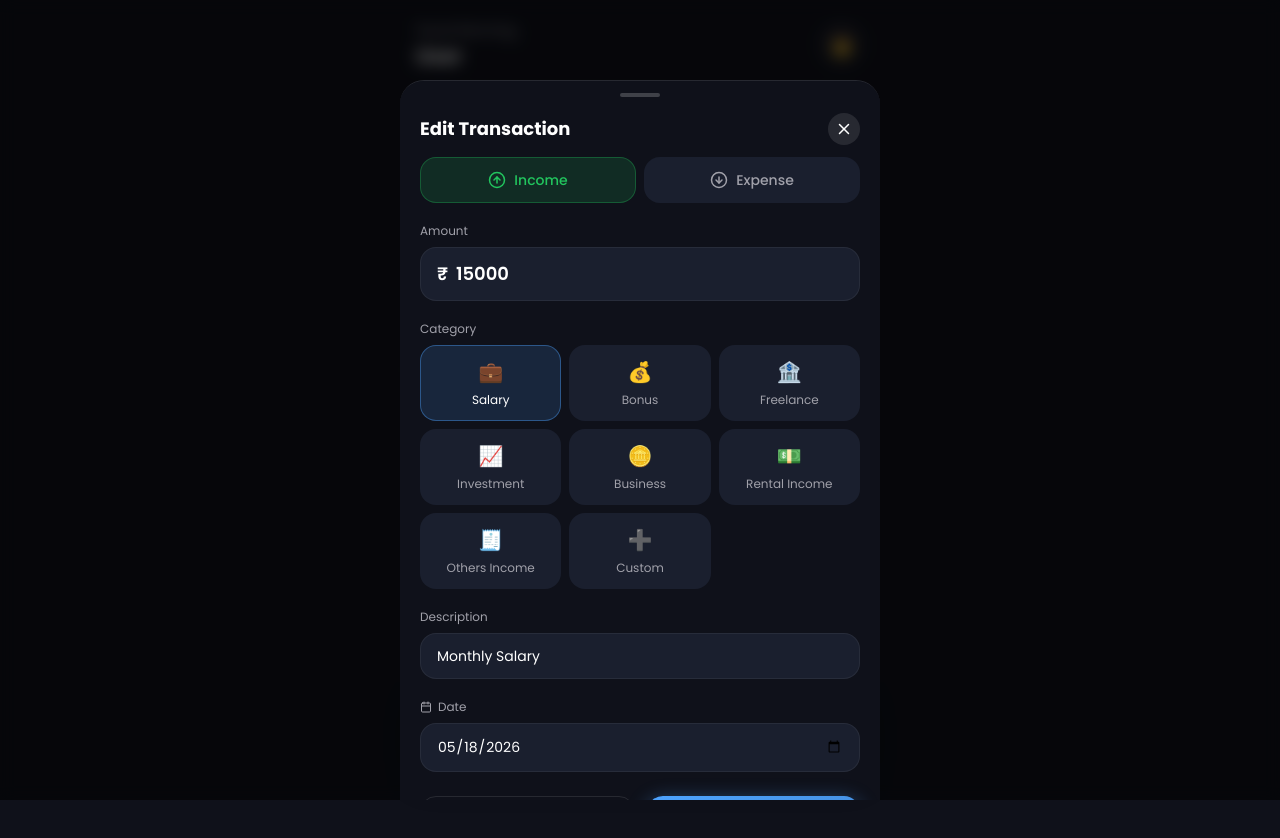
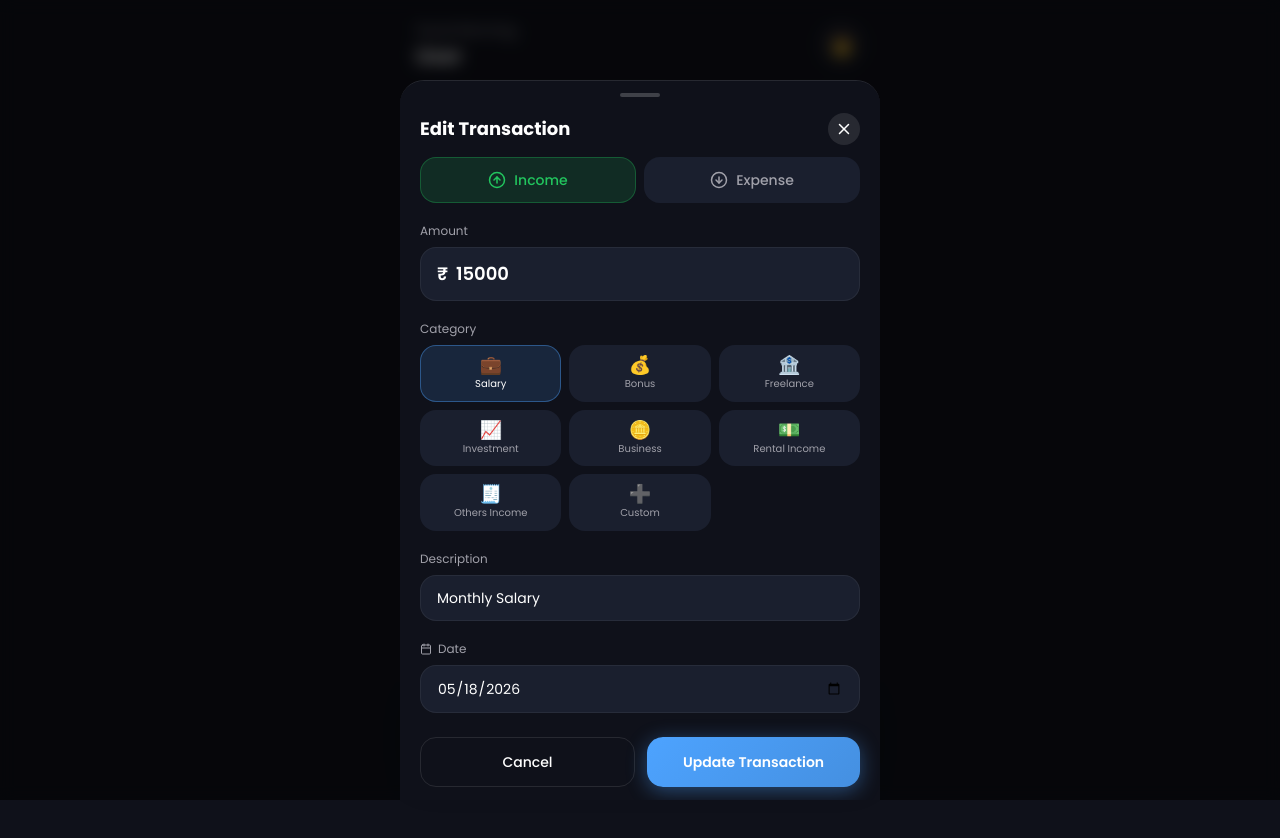
Before and after one commit to Moniram20/money-secured, a Next.js app: page / in a window 1280 px wide. Both pictures are taken after a click on the button 803 px from the left and 429 px from the top of the page. Shown: the top 838 px of the page. Built offline with nearby package versions, Linux system fonts and the light colour scheme.

Commit message:
8b02c051-8801-456c-a423-82f556c87665

```diff
--- a/src/app/page.tsx
+++ b/src/app/page.tsx
@@ -2,7 +2,7 @@
 
 import React, { useState, useCallback } from 'react';
 import { Transaction, Profile, TabType, DEFAULT_PROFILE, SAMPLE_TRANSACTIONS, CustomCategory, accentColors } from '@/lib/types';
-import { addTransaction, updateTransaction, deleteTransaction, getTransactions, getCustomCategories, getProfile } from '@/lib/storage';
+import { addTransaction, updateTransaction, deleteTransaction, getTransactions, getCustomCategories, getProfile, addCustomCategory } from '@/lib/storage';
 import HomePage from '@/components/money-tracker/HomePage';
 import StatsPage from '@/components/money-tracker/StatsPage';
 import AddTransactionModal from '@/components/money-tracker/AddTransactionModal';
@@ -104,6 +104,11 @@ export default function MoneySecuredApp() {
     setAppState(prev => ({ ...prev, customCategories: cats }));
   }, []);
 
+  const handleAddCustomCategoryFromModal = useCallback((cat: CustomCategory) => {
+    const updated = addCustomCategory(cat);
+    setAppState(prev => ({ ...prev, customCategories: updated }));
+  }, []);
+
   const handleResetAll = useCallback(() => {
     localStorage.removeItem('money_secured_transactions');
     localStorage.removeItem('money_secured_profile');
@@ -133,6 +138,7 @@ export default function MoneySecuredApp() {
               profile={profile}
               onEdit={handleEditTransaction}
               onDelete={handleDeleteTransaction}
+              onNavigateSettings={() => setActiveTab('settings')}
             />
           )}
           {activeTab === 'stats' && (
@@ -162,6 +168,7 @@ export default function MoneySecuredApp() {
           onUpdate={handleUpdateTransaction}
           editingTransaction={editingTransaction}
           customCategories={customCategories}
+          onAddCustomCategory={handleAddCustomCategoryFromModal}
         />
       </div>
     </div>
--- a/src/components/money-tracker/AddTransactionModal.tsx
+++ b/src/components/money-tracker/AddTransactionModal.tsx
@@ -11,6 +11,7 @@ interface AddTransactionModalProps {
   onUpdate: (transaction: Transaction) => void;
   editingTransaction: Transaction | null;
   customCategories: CustomCategory[];
+  onAddCustomCategory?: (category: CustomCategory) => void;
 }
 
 function getInitialValues(editingTransaction: Transaction | null) {
@@ -42,6 +43,7 @@ export default function AddTransactionModal({
   onUpdate,
   editingTransaction,
   customCategories,
+  onAddCustomCategory,
 }: AddTransactionModalProps) {
   const initial = getInitialValues(editingTransaction);
   const [type, setType] = useState<'income' | 'expense'>(initial.type);
@@ -64,9 +66,21 @@ export default function AddTransactionModal({
 
   const handleSelectCustomCategory = () => {
     if (customName.trim()) {
-      setCategory(customName.trim());
-      setCategoryIcon(customIcon);
+      const newCat: CustomCategory = {
+        id: Date.now().toString(),
+        type,
+        name: customName.trim(),
+        icon: customIcon || '🎯',
+      };
+      // Save custom category permanently
+      if (onAddCustomCategory) {
+        onAddCustomCategory(newCat);
+      }
+      setCategory(newCat.name);
+      setCategoryIcon(newCat.icon);
       setShowCustomInput(false);
+      setCustomName('');
+      setCustomIcon('🎯');
     }
   };
 
@@ -165,27 +179,27 @@ export default function AddTransactionModal({
                 <button
                   key={cat.name}
                   onClick={() => { setCategory(cat.name); setCategoryIcon(cat.icon); setShowCustomInput(false); }}
-                  className={`flex flex-col items-center gap-1.5 py-3 rounded-xl text-xs transition-all border ${
+                  className={`flex flex-col items-center gap-1 py-2.5 px-1 rounded-xl transition-all border ${
                     category === cat.name
                       ? 'bg-[#4DA3FF]/15 border-[#4DA3FF]/40 text-white'
                       : 'bg-[#1A1F2E] border-transparent text-[#A1A1AA] hover:bg-[#252a3a]'
                   }`}
                 >
-                  <span className="text-xl">{cat.icon}</span>
-                  <span className="truncate w-full text-center px-1">{cat.name}</span>
+                  <span className="text-lg leading-none">{cat.icon}</span>
+                  <span className="text-[10px] leading-tight text-center w-full break-words">{cat.name}</span>
                 </button>
               ))}
               {/* Custom category button */}
               <button
                 onClick={() => setShowCustomInput(!showCustomInput)}
-                className={`flex flex-col items-center gap-1.5 py-3 rounded-xl text-xs transition-all border ${
+                className={`flex flex-col items-center gap-1 py-2.5 px-1 rounded-xl transition-all border ${
                   showCustomInput
                     ? 'bg-[#4DA3FF]/15 border-[#4DA3FF]/40 text-white'
                     : 'bg-[#1A1F2E] border-transparent text-[#A1A1AA] hover:bg-[#252a3a]'
                 }`}
               >
-                <span className="text-xl">➕</span>
-                <span className="truncate w-full text-center px-1">Custom</span>
+                <span className="text-lg leading-none">➕</span>
+                <span className="text-[10px] leading-tight text-center w-full break-words">Custom</span>
               </button>
             </div>
 
--- a/src/components/money-tracker/DonutChart.tsx
+++ b/src/components/money-tracker/DonutChart.tsx
@@ -85,14 +85,14 @@ export default function DonutChart({
         </div>
       </div>
       {/* Legend */}
-      <div className="flex flex-wrap justify-center gap-x-4 gap-y-2 px-2">
+      <div className="grid grid-cols-2 gap-x-4 gap-y-2 px-2 w-full">
         {segments.map((segment, index) => (
           <div key={index} className="flex items-center gap-1.5 text-xs">
             <div
               className="w-2.5 h-2.5 rounded-full shrink-0"
               style={{ backgroundColor: segment.color }}
             />
-            <span className="text-[#A1A1AA]">
+            <span className="text-[#A1A1AA] truncate">
               {segment.icon} {segment.label}
             </span>
           </div>
--- a/src/components/money-tracker/HomePage.tsx
+++ b/src/components/money-tracker/HomePage.tsx
@@ -10,9 +10,10 @@ interface HomePageProps {
   profile: Profile;
   onEdit: (transaction: Transaction) => void;
   onDelete: (id: string) => void;
+  onNavigateSettings: () => void;
 }
 
-export default function HomePage({ transactions, profile, onEdit, onDelete }: HomePageProps) {
+export default function HomePage({ transactions, profile, onEdit, onDelete, onNavigateSettings }: HomePageProps) {
   const greeting = getGreeting();
   const [showDeleteConfirm, setShowDeleteConfirm] = useState<string | null>(null);
 
@@ -51,7 +52,7 @@ export default function HomePage({ transactions, profile, onEdit, onDelete }: Ho
           <p className="text-[#A1A1AA] text-sm">{greeting}</p>
           <h1 className="text-xl font-bold text-white mt-0.5">{displayName}</h1>
         </div>
-        <button className="w-11 h-11 rounded-full glass-card flex items-center justify-center text-xl card-hover">
+        <button onClick={onNavigateSettings} className="w-11 h-11 rounded-full glass-card flex items-center justify-center text-xl card-hover active:scale-95 transition-transform">
           {avatar}
         </button>
       </div>
--- a/src/lib/storage.ts
+++ b/src/lib/storage.ts
@@ -122,7 +122,10 @@ export function resetAllData(): void {
 
 // Helpers
 export function formatCurrency(amount: number): string {
-  return '₹ ' + amount.toLocaleString('en-IN');
+  if (amount === Math.floor(amount)) {
+    return '₹ ' + amount.toLocaleString('en-IN');
+  }
+  return '₹ ' + amount.toLocaleString('en-IN', { minimumFractionDigits: 2, maximumFractionDigits: 2 });
 }
 
 export function formatDate(dateString: string): string {
```
